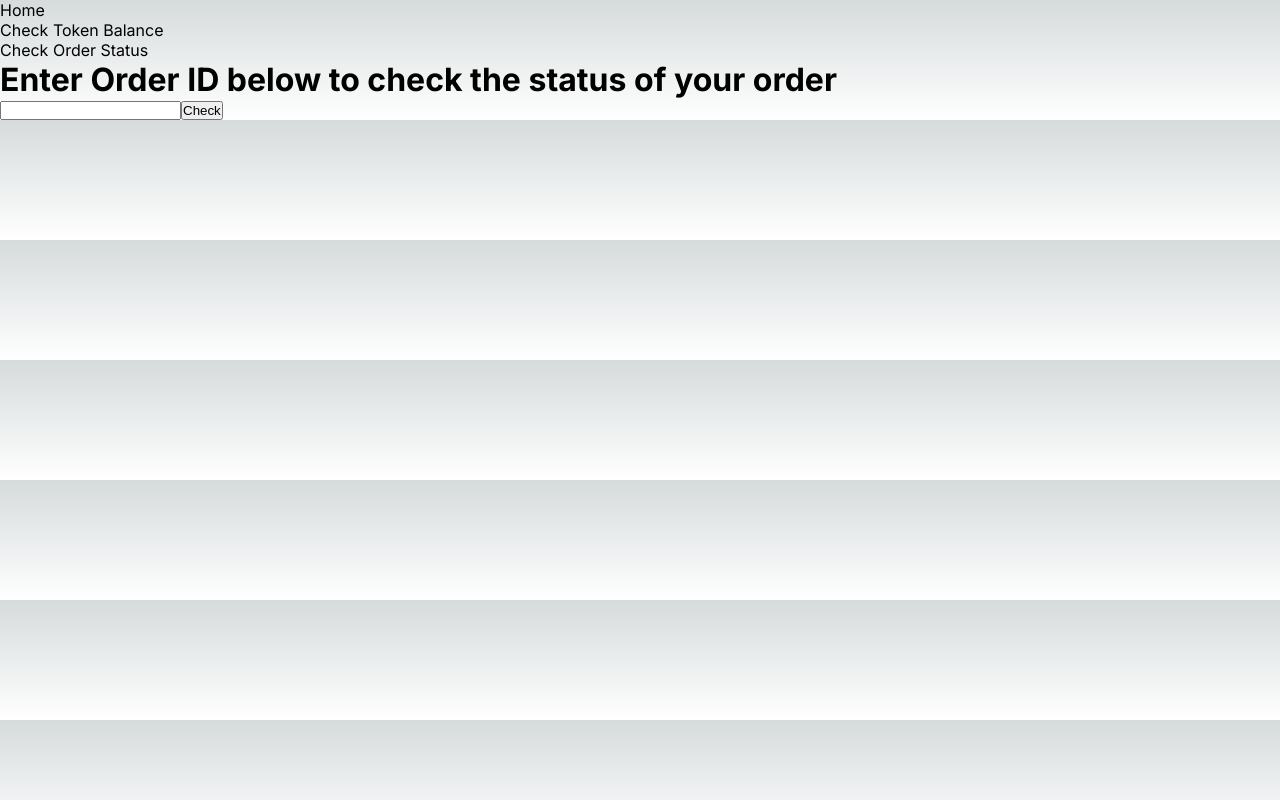
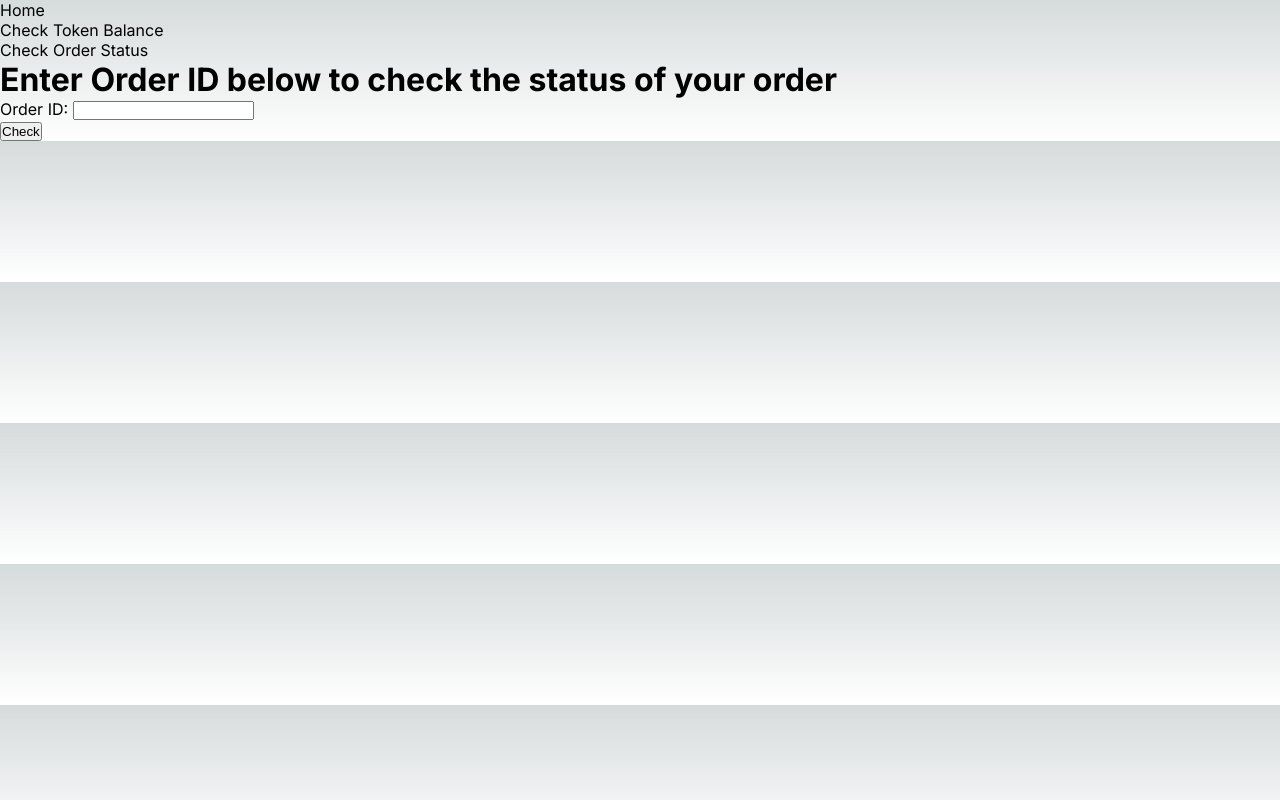
Before and after one commit to H3R01A/OB_nextjsapp, a Next.js app: page /order in a window 1280 px wide. Built offline with nearby package versions, Linux system fonts and the light colour scheme.

Commit message:
update order page.tsx to add wording before input field

```diff
--- a/app/(contents)/order/page.tsx
+++ b/app/(contents)/order/page.tsx
@@ -8,7 +8,8 @@ export default function OrderPage() {
     <>
     <h1>Enter Order ID below to check the status of your order</h1>
     <form action={handleOrderSubmission}>
-        <input type='text' name='order' />
+        Order ID: <input type='text' name='order' />
+        <br></br>
         <button>Check</button>
       </form>
     </>
```
